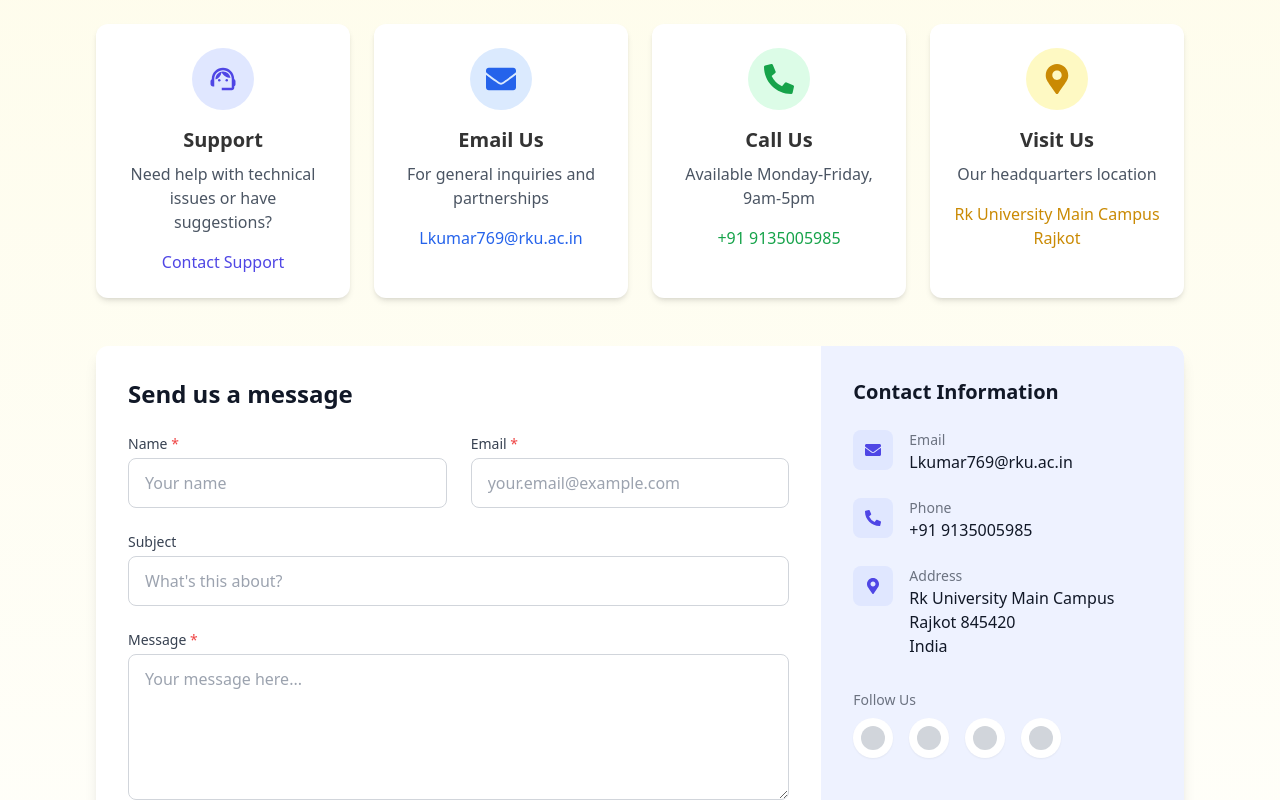
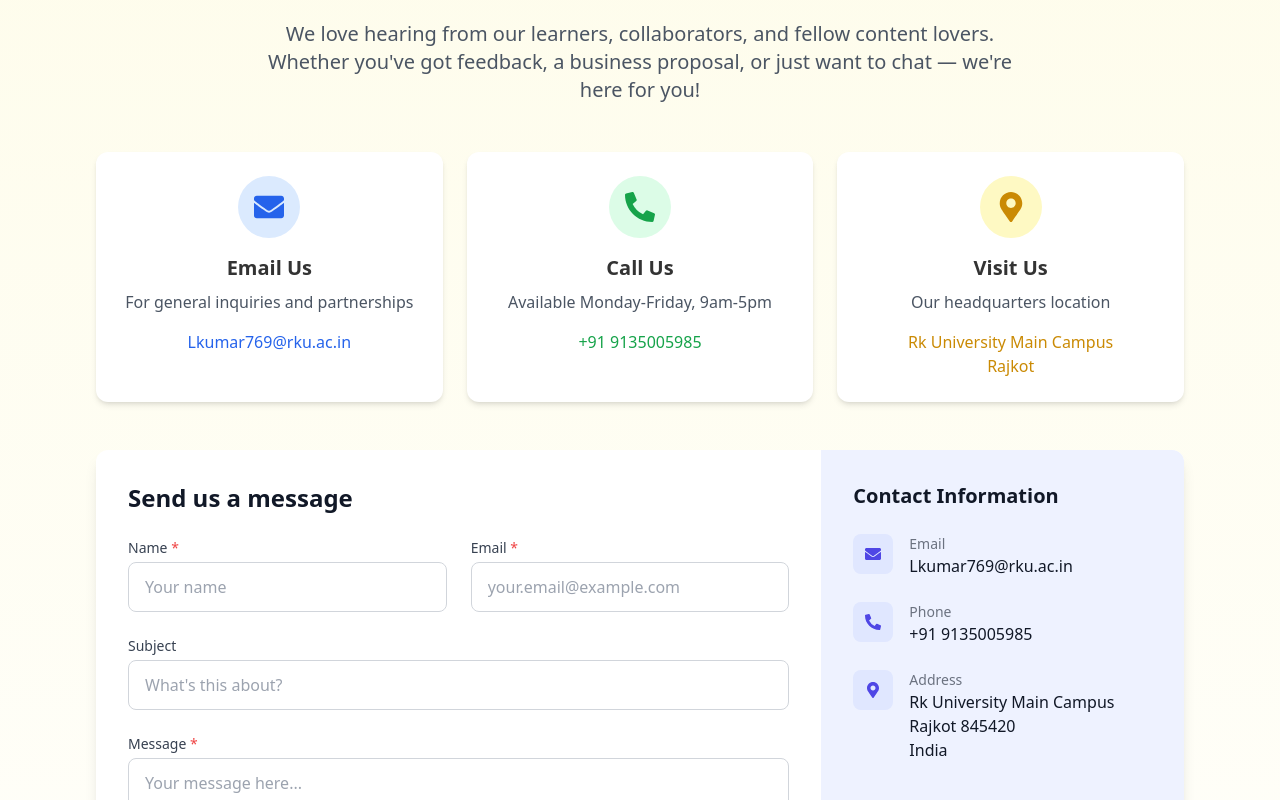
Before and after one commit to Lakshya724/E-Learning, a React (Vite) app: page /contact in a window 1280 px wide. Shown: the part 340-1140 px from the top of the page. Built offline with nearby package versions, Linux system fonts and the light colour scheme.

Commit message:
contactus connect with database

```diff
--- a/src/components/ContactUs.jsx
+++ b/src/components/ContactUs.jsx
@@ -1,14 +1,38 @@
+import { useState } from "react";
 import Navbar from "../components/Navbar/Navbar";
 import Footer from "../components/Footer/Footer";
 import { FaEnvelope, FaMapMarkerAlt, FaPhoneAlt } from "react-icons/fa";
-import { MdSupportAgent } from "react-icons/md";
+import axios from "axios";
 
 export default function ContactUs() {
+  const [formData, setFormData] = useState({
+    name: "",
+    email: "",
+    subject: "",
+    message: "",
+  });
+
+  const handleChange = (e) => {
+    setFormData({ ...formData, [e.target.id]: e.target.value });
+  };
+
+  const handleSubmit = async (e) => {
+    e.preventDefault();
+    try {
+      await axios.post("http://localhost:5000/api/contact", formData);
+      alert("Message sent successfully!");
+      setFormData({ name: "", email: "", subject: "", message: "" });
+    } catch (err) {
+      alert("Failed to send message.");
+      console.error(err);
+    }
+  };
+
   return (
     <div className="min-h-screen bg-gradient-to-b from-yellow-50 to-white">
       <Navbar />
 
-      <main className="max-w-6xl mx-auto px-4 sm:px-6 lg:px-8 py-12">
+      <main className="max-w-6xl mx-auto px-4 sm:px-6 lg:px-8 py-12 pt-44">
         {/* Page Header */}
         <div className="text-center mb-12">
           <h1 className="text-4xl md:text-5xl font-bold text-gray-900 mb-4">Get In Touch</h1>
@@ -19,23 +43,7 @@
         </div>
 
         {/* Contact Cards */}
-        <div className="grid grid-cols-1 md:grid-cols-2 lg:grid-cols-4 gap-6 mb-12">
-          {/* Support Card */}
-          <div className="bg-white rounded-xl shadow-md p-6 hover:shadow-lg transition-shadow">
-            <div className="flex flex-col items-center text-center">
-              <div className="bg-indigo-100 p-4 rounded-full mb-4">
-                <MdSupportAgent className="text-3xl text-indigo-600" />
-              </div>
-              <h3 className="text-xl font-bold mb-2">Support</h3>
-              <p className="text-gray-600 mb-4">
-                Need help with technical issues or have suggestions?
-              </p>
-              <a href="mailto:support@example.com" className="text-indigo-600 font-medium hover:underline">
-                Contact Support
-              </a>
-            </div>
-          </div>
-
+        <div className="grid grid-cols-1 md:grid-cols-2 lg:grid-cols-3 gap-6 mb-12">
           {/* Email Card */}
           <div className="bg-white rounded-xl shadow-md p-6 hover:shadow-lg transition-shadow">
             <div className="flex flex-col items-center text-center">
@@ -43,9 +51,7 @@
                 <FaEnvelope className="text-3xl text-blue-600" />
               </div>
               <h3 className="text-xl font-bold mb-2">Email Us</h3>
-              <p className="text-gray-600 mb-4">
-                For general inquiries and partnerships
-              </p>
+              <p className="text-gray-600 mb-4">For general inquiries and partnerships</p>
               <a href="mailto:hello@example.com" className="text-blue-600 font-medium hover:underline">
                 Lkumar769@rku.ac.in
               </a>
@@ -59,9 +65,7 @@
                 <FaPhoneAlt className="text-3xl text-green-600" />
               </div>
               <h3 className="text-xl font-bold mb-2">Call Us</h3>
-              <p className="text-gray-600 mb-4">
-                Available Monday-Friday, 9am-5pm
-              </p>
+              <p className="text-gray-600 mb-4">Available Monday-Friday, 9am-5pm</p>
               <a href="tel:+919135005985" className="text-green-600 font-medium hover:underline">
                 +91 9135005985
               </a>
@@ -75,9 +79,7 @@
                 <FaMapMarkerAlt className="text-3xl text-yellow-600" />
               </div>
               <h3 className="text-xl font-bold mb-2">Visit Us</h3>
-              <p className="text-gray-600 mb-4">
-                Our headquarters location
-              </p>
+              <p className="text-gray-600 mb-4">Our headquarters location</p>
               <address className="text-yellow-600 font-medium not-italic">
                 Rk University Main Campus <br />
                 Rajkot
@@ -92,7 +94,7 @@
             {/* Form Section */}
             <div className="md:w-2/3 p-8">
               <h2 className="text-2xl font-bold text-gray-900 mb-6">Send us a message</h2>
-              <form className="space-y-6">
+              <form className="space-y-6" onSubmit={handleSubmit}>
                 <div className="grid grid-cols-1 md:grid-cols-2 gap-6">
                   <div>
                     <label htmlFor="name" className="block text-sm font-medium text-gray-700 mb-1">
@@ -101,6 +103,8 @@
                     <input
                       type="text"
                       id="name"
+                      value={formData.name}
+                      onChange={handleChange}
                       placeholder="Your name"
                       className="w-full px-4 py-3 border border-gray-300 rounded-lg focus:ring-2 focus:ring-indigo-500 focus:border-indigo-500"
                       required
@@ -113,6 +117,8 @@
                     <input
                       type="email"
                       id="email"
+                      value={formData.email}
+                      onChange={handleChange}
                       placeholder="your.email@example.com"
                       className="w-full px-4 py-3 border border-gray-300 rounded-lg focus:ring-2 focus:ring-indigo-500 focus:border-indigo-500"
                       required
@@ -127,6 +133,8 @@
                   <input
                     type="text"
                     id="subject"
+                    value={formData.subject}
+                    onChange={handleChange}
                     placeholder="What's this about?"
                     className="w-full px-4 py-3 border border-gray-300 rounded-lg focus:ring-2 focus:ring-indigo-500 focus:border-indigo-500"
                   />
@@ -138,6 +146,8 @@
                   </label>
                   <textarea
                     id="message"
+                    value={formData.message}
+                    onChange={handleChange}
                     rows="5"
                     placeholder="Your message here..."
                     className="w-full px-4 py-3 border border-gray-300 rounded-lg focus:ring-2 focus:ring-indigo-500 focus:border-indigo-500"
@@ -180,7 +190,7 @@
                   <div className="ml-4">
                     <h4 className="text-sm font-medium text-gray-500">Phone</h4>
                     <a href="tel:+1234567890" className="text-gray-900 hover:text-indigo-600">
-                     +91 9135005985
+                      +91 9135005985
                     </a>
                   </div>
                 </div>
@@ -200,21 +210,6 @@
                 </div>
               </div>
 
-              <div className="mt-8">
-                <h4 className="text-sm font-medium text-gray-500 mb-2">Follow Us</h4>
-                <div className="flex space-x-4">
-                  {['Twitter', 'Facebook', 'Instagram', 'LinkedIn'].map((social) => (
-                    <a
-                      key={social}
-                      href="#"
-                      className="bg-white p-2 rounded-full shadow-sm hover:shadow-md transition-shadow"
-                      aria-label={social}
-                    >
-                      <div className="w-6 h-6 bg-gray-300 rounded-full"></div>
-                    </a>
-                  ))}
-                </div>
-              </div>
             </div>
           </div>
         </div>
```
